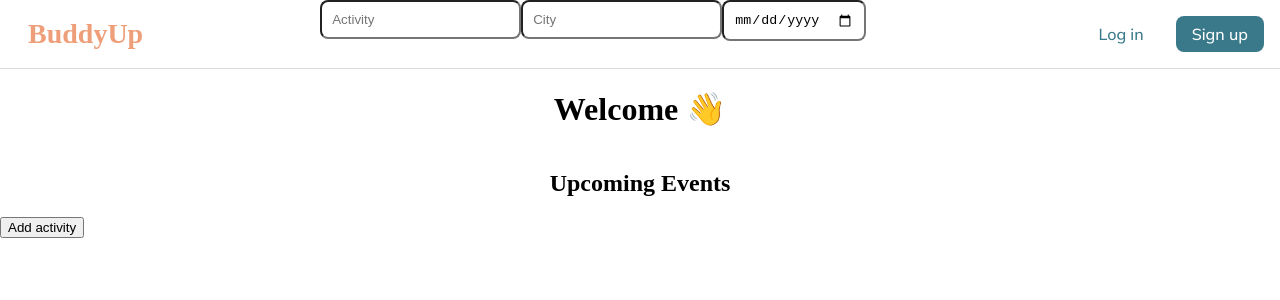
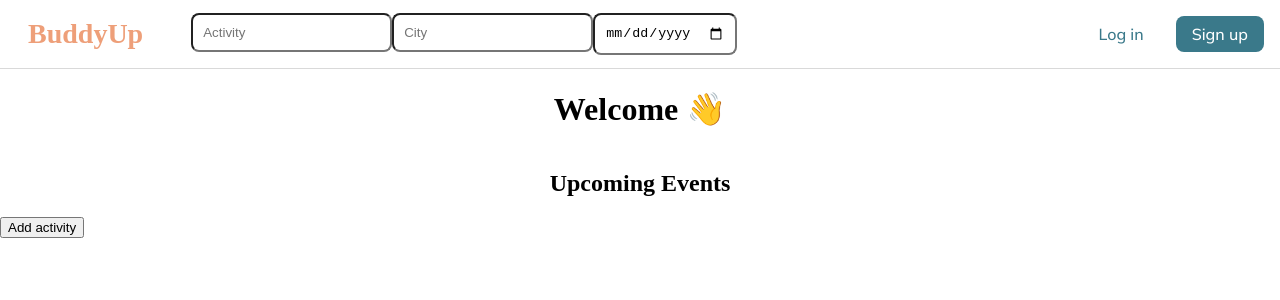
Before and after one commit to Chelsea46/react-meetUpClone, a React (Vite) app in the folder react-meetUpClone/: page / in a window 1280 px wide. Shown: the top 300 px of the page. Built offline with nearby package versions, Linux system fonts and the light colour scheme; a web font is replaced by a local one.

Commit message:
styling added

```diff
--- a/react-meetUpClone/src/App.css
+++ b/react-meetUpClone/src/App.css
@@ -70,12 +70,20 @@ form{
   background-color: lightsalmon;
 }
 
-input{
+.form-input{
   margin-bottom: 2em;
   border-radius: 8px;
   padding: .75em;
 }
 
+.search{
+ margin-left: 3em;
+}
+
+.search-input{
+  border-radius: 8px;
+  padding: .75em;
+}
 .activity-btn{
   width: 50%;
   padding: .5em;
@@ -111,6 +119,10 @@ input{
   align-items: center;
 }
 
+.left-nav{
+  display: flex;
+  align-items: center;
+}
 /* .activity-card-center{
   display: flex;
   width: 100vw;
--- a/react-meetUpClone/src/components/ActivityForm.jsx
+++ b/react-meetUpClone/src/components/ActivityForm.jsx
@@ -13,11 +13,11 @@ export default function ActivityForm(){
             <div className="activity-form-container">
                 <h1>Lets add an activity!</h1>
                 <form onSubmit = {handleSubmit}>
-                    <input type="text" name="activity-name" placeholder="Activity name" onChange={handleChange} required/>
-                    <input type="text" name="activity-type" placeholder="What type of activity?" onChange={handleChange} required/>
-                    <input type="text" name="creator-name" placeholder="Creators name" onChange={handleChange} required/>
-                    <input type="text" name="city" placeholder="City" onChange={handleChange} required/>
-                    <input type="date" name="date" onChange={handleChange} required />
+                    <input className="form-input" type="text" name="activity-name" placeholder="Activity name" onChange={handleChange} required/>
+                    <input className="form-input"type="text" name="activity-type" placeholder="What type of activity?" onChange={handleChange} required/>
+                    <input className="form-input"type="text" name="creator-name" placeholder="Creators name" onChange={handleChange} required/>
+                    <input className="form-input"type="text" name="city" placeholder="City" onChange={handleChange} required/>
+                    <input className="form-input"type="date" name="date" onChange={handleChange} required />
                     <button className="activity-btn">Submit Activity</button>
                 </form>
             </div>
--- a/react-meetUpClone/src/components/Navbar.jsx
+++ b/react-meetUpClone/src/components/Navbar.jsx
@@ -3,8 +3,10 @@ import Searchbar from "./Searchbar"
 export default function Navbar(){
     return(
         <nav>
-            <h3 className="nav-logo">BuddyUp</h3>
-            <Searchbar />
+            <div className="left-nav">
+                <h3 className="nav-logo">BuddyUp</h3>
+                <Searchbar />
+            </div>
             <ul className="nav-list">
                 <li className="login">Log in</li>
                 <li className="signup">Sign up</li>
--- a/react-meetUpClone/src/components/Searchbar.jsx
+++ b/react-meetUpClone/src/components/Searchbar.jsx
@@ -6,11 +6,11 @@ export default function Searchbar(){
     const {handleActivity, handleCity, handleDate } = useContext(ActivityContext)
     return(
         <div className="search">
-            <input type="text"
+            <input className = "search-input"type="text"
             placeholder="Activity" onChange={handleActivity} />
-            <input type="text"
+            <input className = "search-input"type="text"
             placeholder="City" onChange={handleCity}/>
-            <input type="date" onChange={handleDate}/>
+            <input className = "search-input"type="date" onChange={handleDate}/>
          </div>
     )
 }
```
